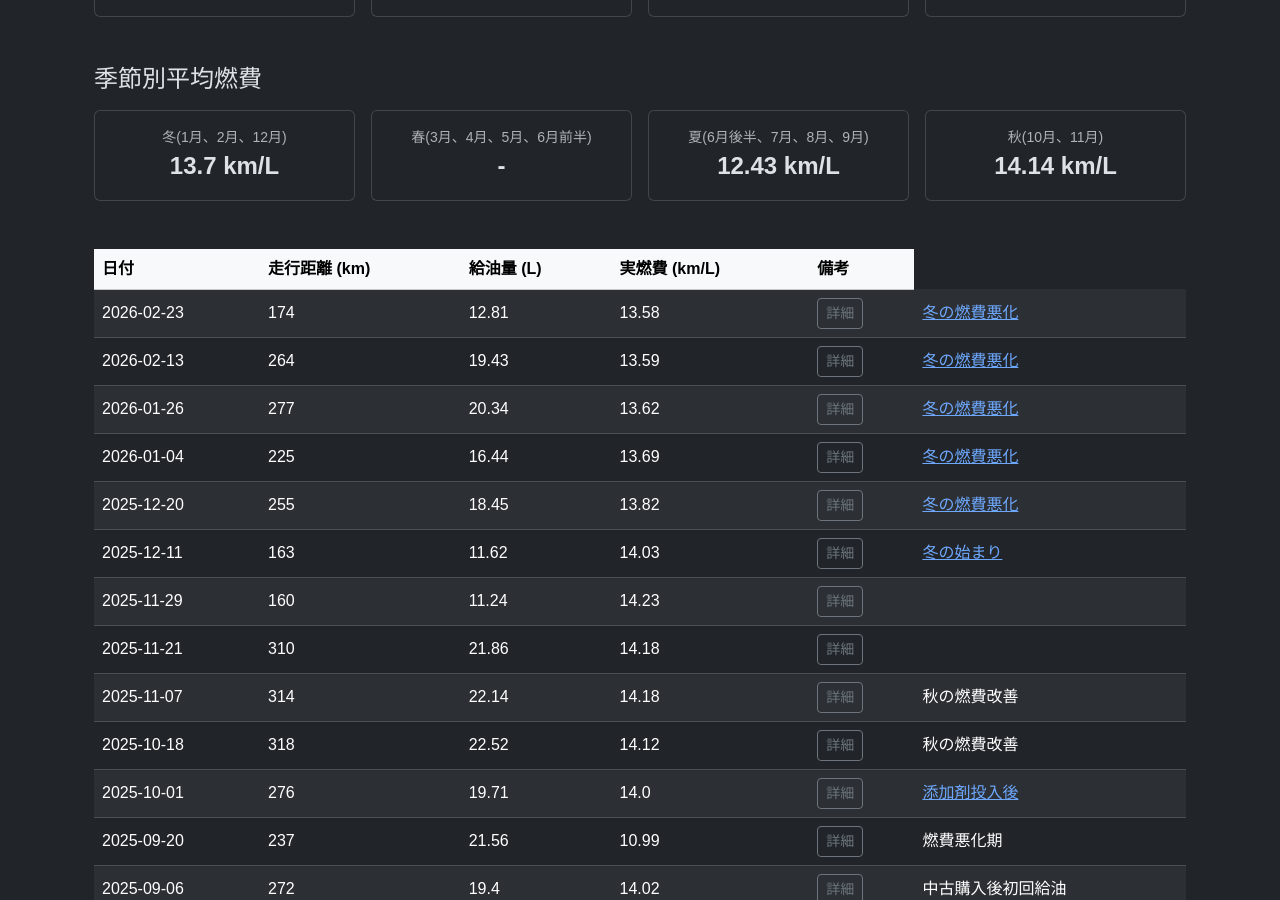
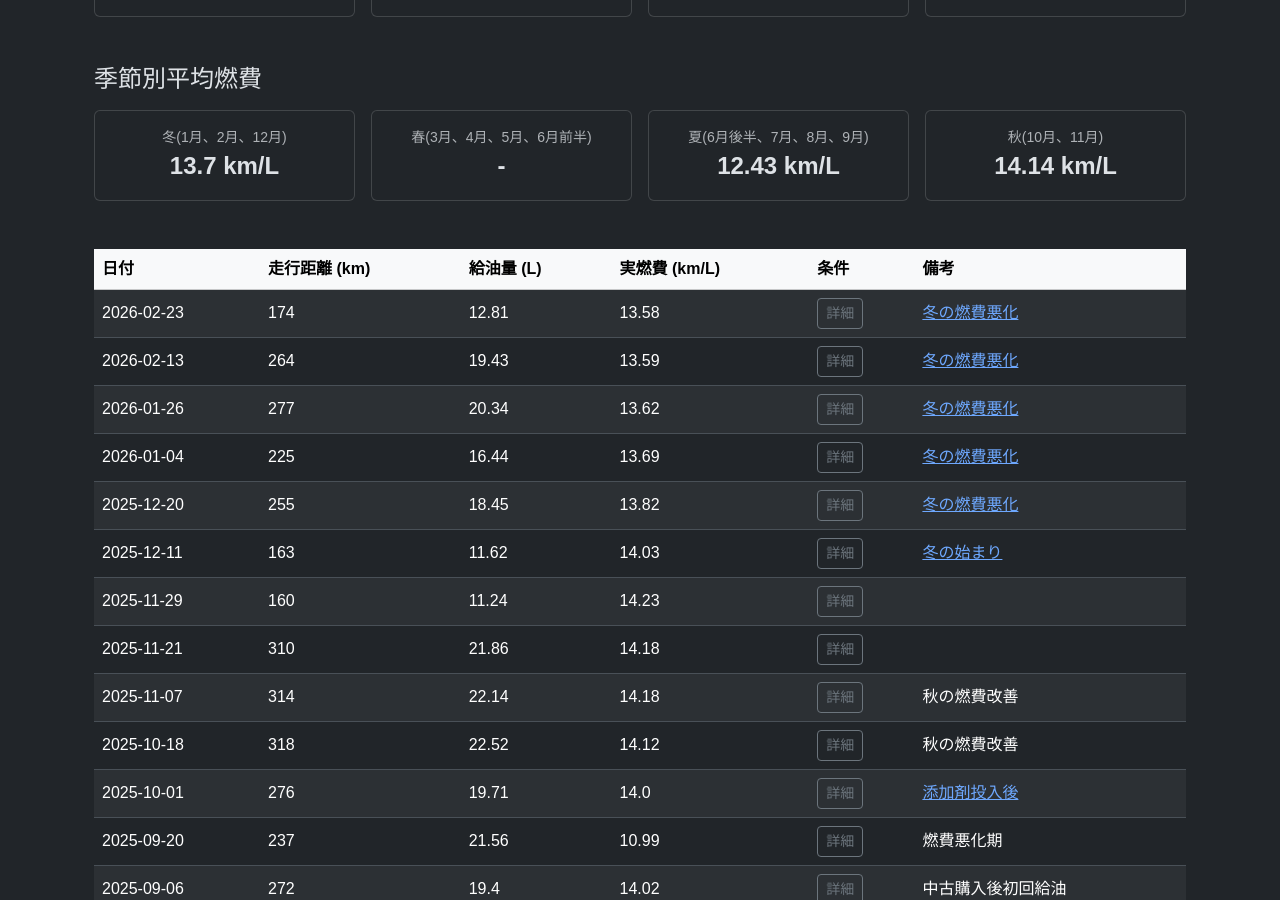
Before and after one commit to funyapar-org/fuel-lab, a Jekyll site: the page built from _solio/solio-fuel-economy-log.md, in a window 1280 px wide and 900 px high, scrolled down 314 px. Built offline with Jekyll 4.4.1, drawn with Linux system fonts in a browser that asks for light colours.

Commit message:
solio-fuel-economy-log.md を更新

```diff
--- a/_solio/solio-fuel-economy-log.md
+++ b/_solio/solio-fuel-economy-log.md
@@ -127,6 +127,7 @@ date: 2026-02-26 21:00:00 +0900
           <th data-sort="number" style="cursor:pointer;">走行距離 (km)</th>
           <th data-sort="number" style="cursor:pointer;">給油量 (L)</th>
           <th data-sort="number" style="cursor:pointer;">実燃費 (km/L)</th>
+          <th>条件</th>
           <th>備考</th>
         </tr>
       </thead>
```
